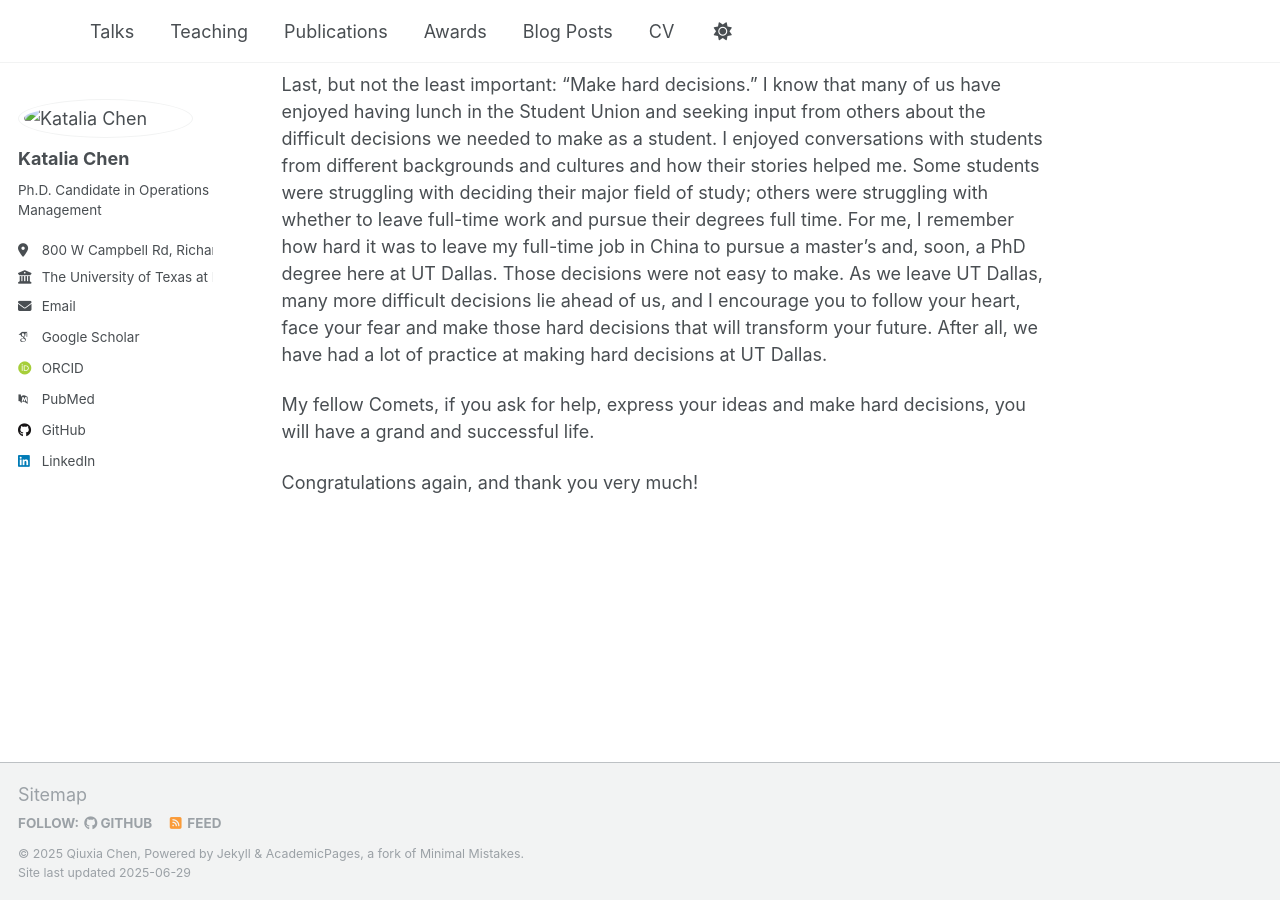
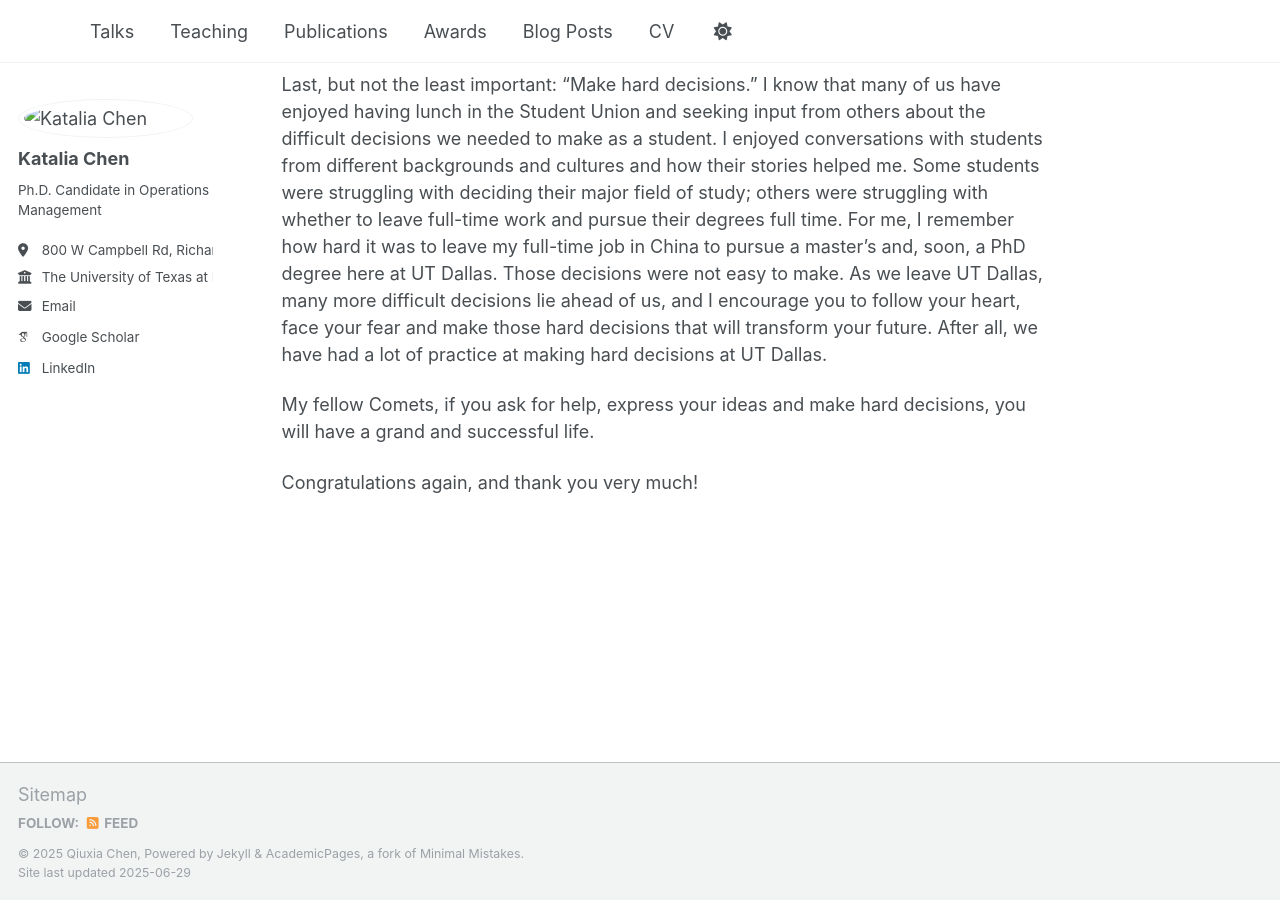
Before and after one commit to qxc2/kataliachen, a Jekyll site: the page built from _pages/about.md, in a window 1280 px wide and 900 px high, scrolled down 1029 px. Built offline with Jekyll 4.4.1, drawn with Linux system fonts in a browser that asks for light colours; some web fonts are replaced.

Commit message:
Update _config.yml

```diff
--- a/_config.yml
+++ b/_config.yml
@@ -36,9 +36,9 @@ author:
   arxiv            : # URL - Update with the correct link to your profile
   googlescholar    : "https://scholar.google.com/citations?user=PS_CX0AAAAAJ"
   impactstory      : # URL
-  orcid            : "http://orcid.org/yourorcidurl"
+  orcid            : #"http://orcid.org/yourorcidurl"
   semantic         : # URL
-  pubmed           : "https://www.ncbi.nlm.nih.gov/pubmed/?term=john+snow"
+  pubmed           : #"https://www.ncbi.nlm.nih.gov/pubmed/?term=john+snow"
   researchgate     : # URL
   scopus           : # URL
 
@@ -46,7 +46,7 @@ author:
   bitbucket        : # Username - Update with your username on the site
   codepen          : # Username
   dribbble         : # Username
-  github           : "academicpages"
+  github           : #"academicpages"
   kaggle           : # Username
   stackoverflow    : # User number or user number and name (i.e., use "1" or "1/jeff-atwood")
 
```
